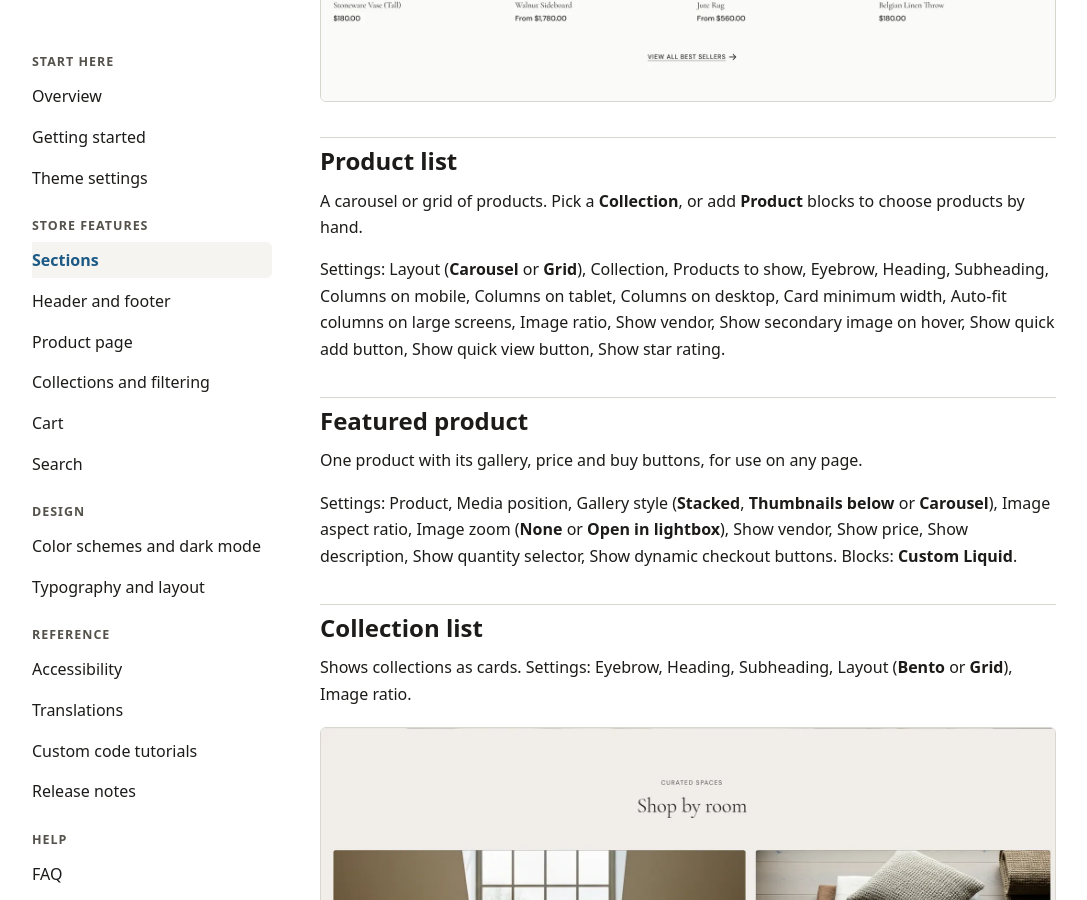
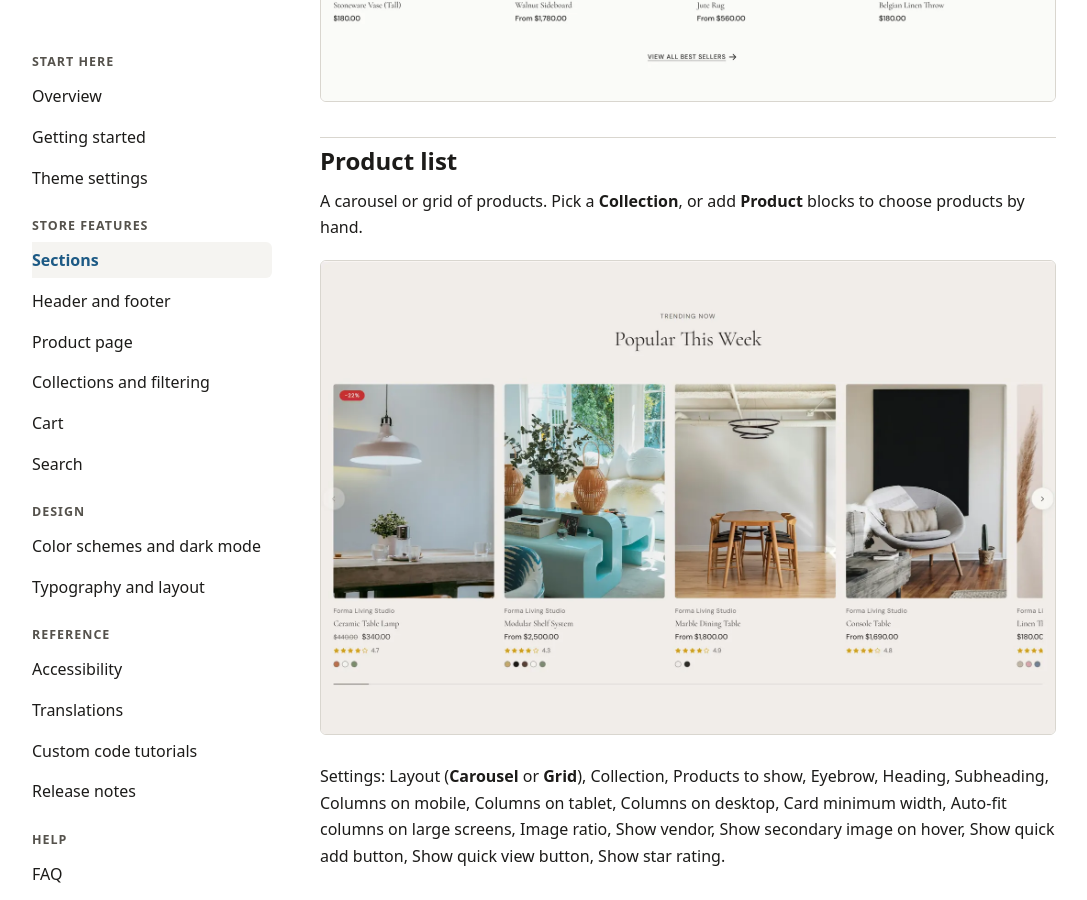
Before and after one commit to tvlgiao/lintel-docs, a Jekyll site: the page built from sections.md, in a window 1280 px wide and 900 px high, scrolled down 5043 px. Shown: the whole window, without its empty margins (16-1103 px from the left). Built offline with Jekyll 4.4.1, drawn with Linux system fonts in a browser that asks for light colours.

Commit message:
Sections: before/after, comparison table, customer photo gallery and product list
Co-Authored-By: PapaThemes <contact@papathemes.com>

```diff
--- a/_data/images.yml
+++ b/_data/images.yml
@@ -32,8 +32,11 @@
 "search/results": { w: 1600, h: 1000 }
 "sections/about-team": { w: 1600, h: 533 }
 "sections/about-values": { w: 1600, h: 559 }
+"sections/before-after": { w: 1600, h: 1235 }
 "sections/collection-list": { w: 1600, h: 1031 }
+"sections/comparison-table": { w: 1600, h: 1347 }
 "sections/contact-form": { w: 1600, h: 1023 }
+"sections/customer-photo-gallery": { w: 1600, h: 716 }
 "sections/editor-section-settings": { w: 1301, h: 924 }
 "sections/editorial-collage": { w: 1600, h: 1450 }
 "sections/faq": { w: 1600, h: 632 }
@@ -43,7 +46,7 @@
 "sections/lookbook": { w: 1600, h: 687 }
 "sections/material-story": { w: 1600, h: 1460 }
 "sections/newsletter": { w: 1600, h: 510 }
-"sections/product-list": { w: 1600, h: 810 }
+"sections/product-list": { w: 1600, h: 1031 }
 "sections/related-articles": { w: 1600, h: 886 }
 "sections/shop-the-look": { w: 1600, h: 1460 }
 "sections/slideshow": { w: 1600, h: 707 }
--- a/sections.md
+++ b/sections.md
@@ -92,6 +92,8 @@ Shows products from one collection. Settings: Collection, Eyebrow, Heading, Subh
 
 A carousel or grid of products. Pick a **Collection**, or add **Product** blocks to choose products by hand.
 
+{% include figure.html src="sections/product-list" alt="A product carousel titled Popular This Week with product cards showing photos, names, prices, ratings and swatches" %}
+
 Settings: Layout (**Carousel** or **Grid**), Collection, Products to show, Eyebrow, Heading, Subheading, Columns on mobile, Columns on tablet, Columns on desktop, Card minimum width, Auto-fit columns on large screens, Image ratio, Show vendor, Show secondary image on hover, Show quick add button, Show quick view button, Show star rating.
 
 ## Featured product
@@ -155,6 +157,8 @@ A masonry or grid gallery of linked images. Settings: Eyebrow, Heading, Subheadi
 
 A gallery of customer or social media photos with a follow button. Settings: Eyebrow, Heading, Subheading, Instagram URL, Instagram handle, Button text.
 
+{% include figure.html src="sections/customer-photo-gallery" alt="A customer photo gallery titled As Seen in Your Home with a row of six photos and a Follow us on Instagram link" %}
+
 **Image block:** Image, Link, Alt text.
 
 The images are ones you upload. The section doesn't connect to an Instagram account.
@@ -163,11 +167,15 @@ The images are ones you upload. The section doesn't connect to an Instagram acco
 
 A draggable slider that compares two images. The slider works with a mouse, touch and the arrow keys.
 
+{% include figure.html src="sections/before-after" alt="A before and after slider comparing two living room photos, with a draggable handle in the middle" %}
+
 Settings: Eyebrow, Heading, Subheading, Before image, Before image alt text, After image, After image alt text, Show overlay labels, Before label, After label, Initial divider position, Enable intro sweep animation, Aspect ratio, Divider color, Width, Corner radius.
 
 ## Comparison table
 
 Compare products side by side.
+
+{% include figure.html src="sections/comparison-table" alt="A comparison table of four products with photos, badges, rows for dimensions, material, colors, weight and rating, and add to cart buttons" %}
 
 Settings: Eyebrow, Heading, Subheading, Show product images, Show add to cart actions, Width (**Standard** or **Wide**).
 
```
Also changed, not shown: assets/img/sections/before-after.webp (added), assets/img/sections/comparison-table.webp (added), assets/img/sections/customer-photo-gallery.webp (added), assets/img/sections/product-list.webp (added).
